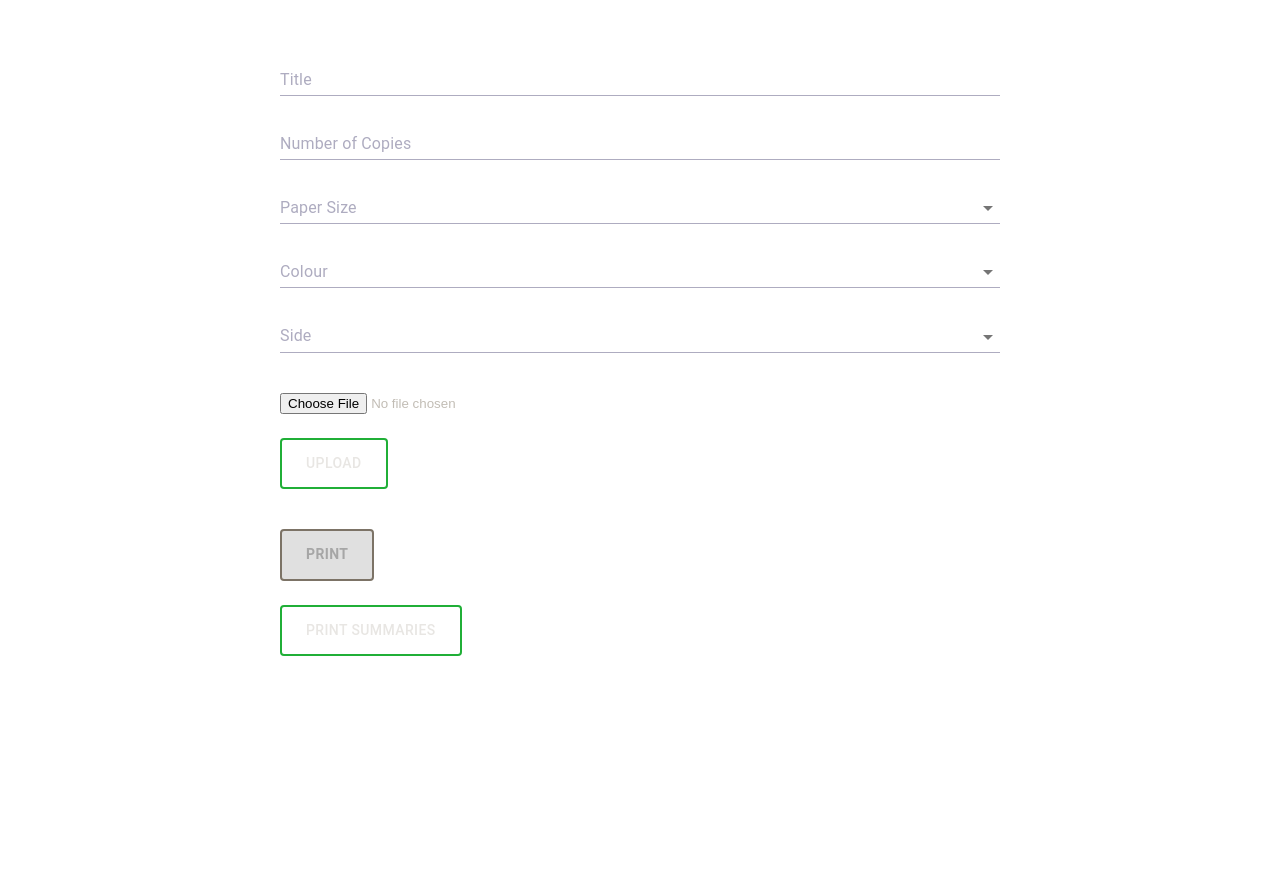
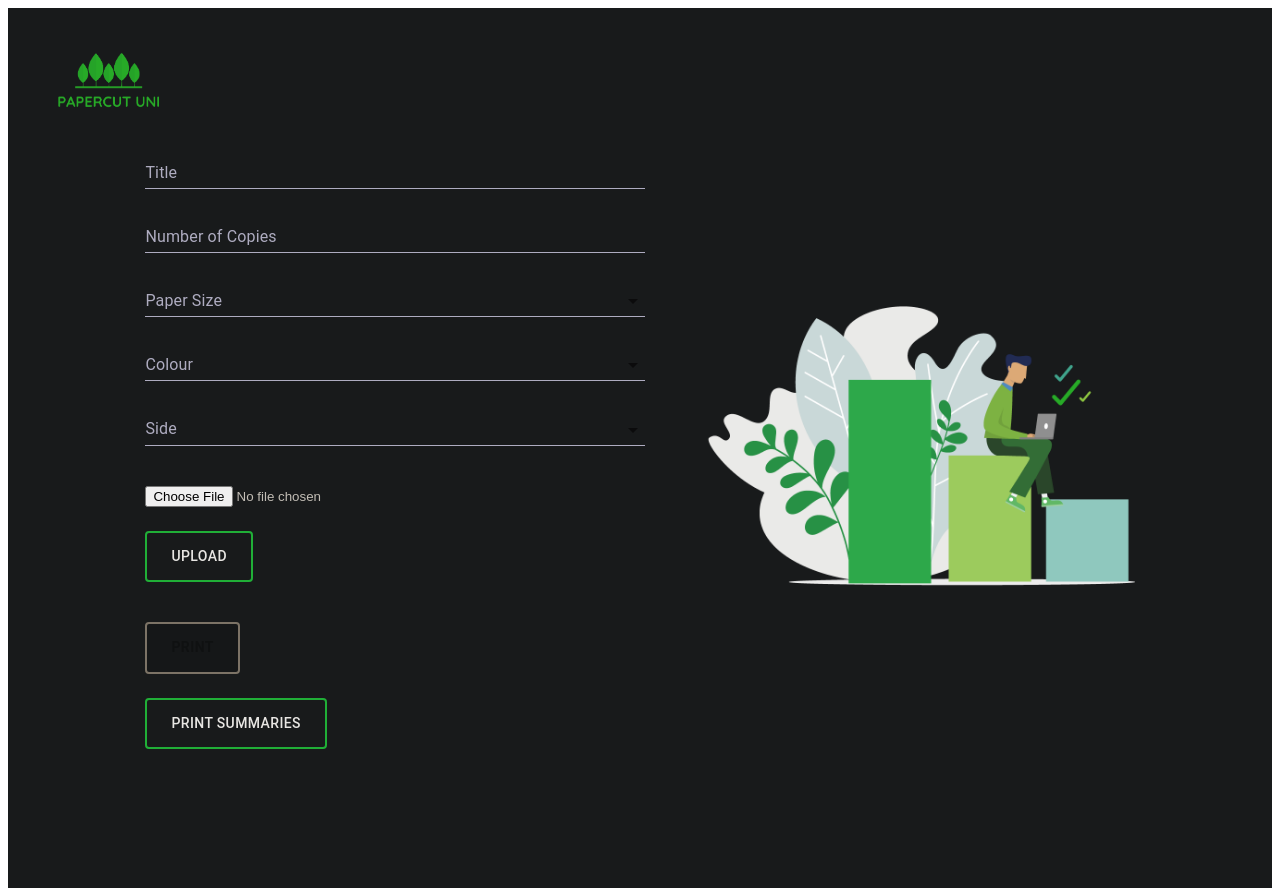
Before and after one commit to Arpa21/printing-app, a React (Create React App) app: page / in a window 1280 px wide. Before the commit the page ends 800 px from the top, so only its background shows below. Built offline with nearby package versions, Linux system fonts and the light colour scheme.

Commit message:
Style update and logo addition

```diff
--- a/src/App.css
+++ b/src/App.css
@@ -1,11 +1,15 @@
 .App {
-  display: flex;
-  justify-content: center;
   font-family: "Roboto", "Helvetica", "Arial", sans-serif;
   font-size: 16px;
   font-weight: normal;
   color: #c2bdb5;
   padding: 40px;
+  background-color: #181a1b;
+  height: 100vh;
+}
+
+nav img {
+  width: 120px;
 }
 
 @media (max-width: 768px) {
--- a/src/App.js
+++ b/src/App.js
@@ -2,11 +2,15 @@ import "./App.css";
 import { BrowserRouter as Router, Routes, Route } from "react-router-dom";
 import { Home } from "./components/Home/Home.jsx";
 import { PrintSummary } from "./components/PrintSummary/PrintSummary.jsx";
+import logo from "./assets/logo.png";
 
 export const App = () => {
   return (
     <div className="App">
       <Router>
+        <nav>
+          <img src={logo} alt="logo" />
+        </nav>
         <Routes>
           <Route path="/" element={<Home />} />
           <Route path="/print-summary" element={<PrintSummary />} />
--- a/src/components/Button/Button.style.jsx
+++ b/src/components/Button/Button.style.jsx
@@ -1,10 +1,10 @@
 import styled from "styled-components";
 
 export const ButtonWrapper = styled.div`
-  width: 720px;
+  width: 500px;
 
   @media (max-width: 768px) {
-    width: 300px;
+    width: 200px;
   }
 
   .MuiButton-contained {
--- a/src/components/Home/Home.jsx
+++ b/src/components/Home/Home.jsx
@@ -5,8 +5,9 @@ import { ref, uploadBytes } from "firebase/storage";
 import { v4 } from "uuid";
 import { collection, addDoc } from "firebase/firestore";
 import { Form } from "../Form";
-import { HomeWrapper } from "./Home.style";
+import { HomeWrapper, MainContent } from "./Home.style";
 import { Button } from "../Button";
+import papercutUni from "../../assets/papercut-uni.png";
 
 export const Home = () => {
   const [fileUpload, setFileUpload] = useState(null);
@@ -42,6 +43,7 @@ export const Home = () => {
 
   return (
     <HomeWrapper>
+      <MainContent>
         <Form
           onTitleChange={(e) => setTitle(e.target.value)}
           onCopyNumberChange={(e) => setCopyNumber(e.target.value)}
@@ -59,6 +61,8 @@ export const Home = () => {
         <Button onClick={() => navigate("/print-summary")} variant="outlined">
           Print Summaries
         </Button>
+      </MainContent>
+      <img src={papercutUni} alt="papercut uni" />
     </HomeWrapper>
   );
 };
--- a/src/components/Home/Home.style.jsx
+++ b/src/components/Home/Home.style.jsx
@@ -1,13 +1,29 @@
 import styled from "styled-components";
 
 export const HomeWrapper = styled.div`
-  width: 720px;
+  display: flex;
+  justify-content: center;
+  gap: 60px;
+  margin-top: 20px;
 
+  img {
+    max-height: 300px;
+    align-self: center;
+  }
+
+  @media (max-width: 768px) {
+    flex-direction: column-reverse;
+    gap: 40px;
+
+    img {
+      max-height: 200px;
+      align-self: center;
+    }
+  }
+`;
+
+export const MainContent = styled.div`
   > :not(:first-child) {
     margin-top: 24px;
   }
-
-  @media (max-width: 768px) {
-    width: 300px;
-  }
 `;
```
Also changed, not shown: src/assets/logo.png (added), src/assets/papercut-uni.png (added). Lines whose indentation alone changed are shown as unchanged.
